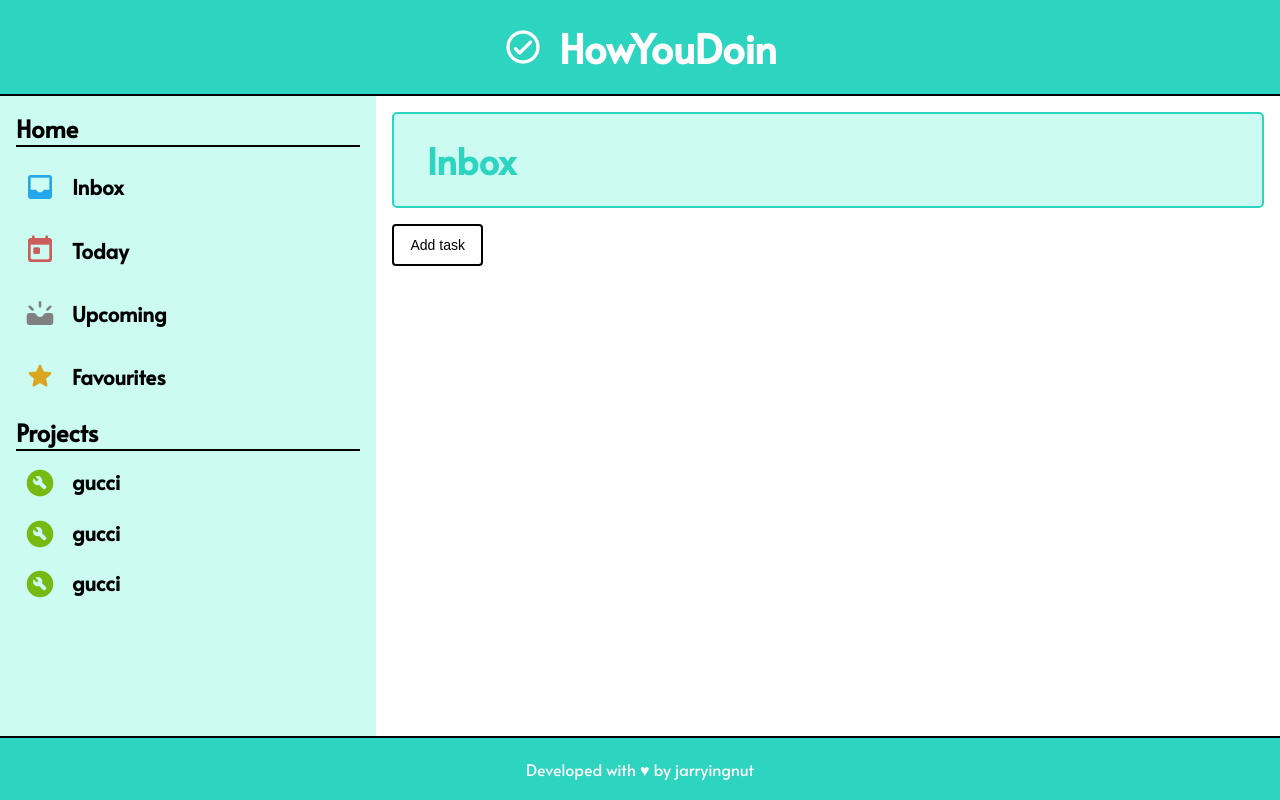
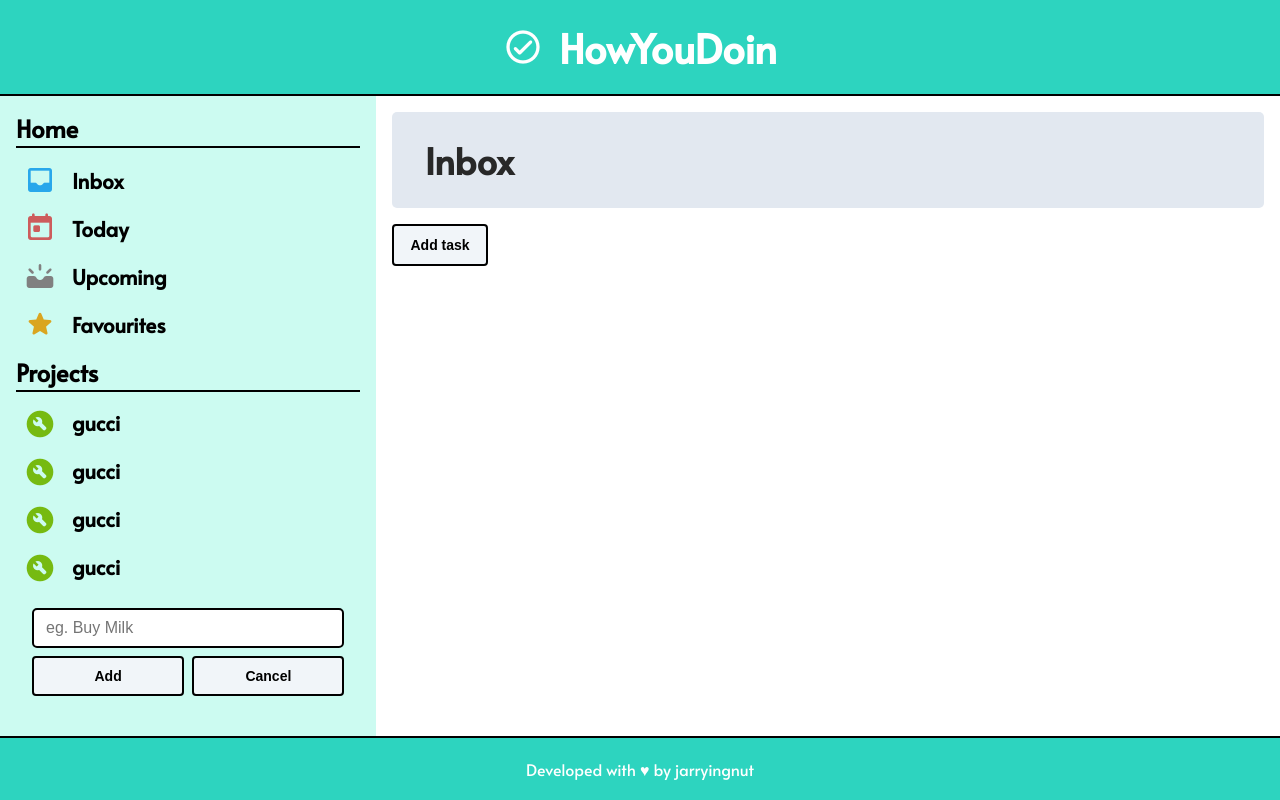
Before and after one commit to growindiedev/howyoudoin, a website built with webpack: page src/index.html in a window 1280 px wide. Built offline with nearby package versions, Linux system fonts and the light colour scheme.

Commit message:
sleek UI

```diff
--- a/src/index.html
+++ b/src/index.html
@@ -46,6 +46,16 @@
           <span class="material-icons-round project-icon">build_circle</span>
           <span class="project-item-text">gucci</span>
         </div>
+        <div class="projects-item">
+          <span class="material-icons-round project-icon">build_circle</span>
+          <span class="project-item-text">gucci</span>
+        </div>
+        <div class="project-form">
+          <input type="text" class="add-project-input" placeholder="eg. Buy Milk">
+          <button class="push-project">Add</button>
+          <button class="close-project-form">Cancel</button>
+        </div>
+        <!-- <button class="open-project-form">Add task</button> -->
       </div>
     </div>
     <div class="main-view">
--- a/src/style.scss
+++ b/src/style.scss
@@ -38,31 +38,10 @@ body {
 
 .sidebar {
   display: grid;
-  grid-template-rows: 1fr 6fr 1fr 6fr;
+  grid-template-rows: 1fr auto 1fr 6fr;
   overflow-y: scroll;
   background-color: #ccfbf1;
   padding: 1rem;
-  //color: #09c0a7;
-
-
-  // > *  {
-  //   border: 1px solid red;
-  // }
-  .home-container {
-    display: grid;
-    //grid-template-rows: repeat(4, 1fr);
-    grid-template-rows: repeat(auto-fit, minmax(3rem, 1fr));
-    overflow-y: scroll;
-    //gap: 0.5rem;
-  }
-
-  .projects-container {
-    display: grid;
-    //grid-template-rows: repeat(4, 1fr);
-    grid-template-rows: repeat(auto-fill, minmax(3rem, 1fr));
-    overflow-y: scroll;
-    //gap: 0.5rem;
-  }
 
   .home-item, .projects-item {
     // border: 2px solid #000;
@@ -152,10 +131,9 @@ body {
   display: flex;
   align-items: center;
   justify-content: left;
-  background-color: #ccfbf1;
-  border: 2px solid #2dd4bf;
+  background-color: #e2e8f0;
   padding-left: 2rem;
-  color: #2dd4bf;
+  color: #282828;
 
 }
 
@@ -200,6 +178,7 @@ body {
 }
 
 .input-form {
+  justify-self: center;
   display: grid;
   gap: 1rem;
   grid-template-columns: 1fr 1fr;
@@ -207,13 +186,28 @@ body {
   max-height: 10rem;
   // margin: 1rem 0;
   background-color: #ccfbf1;
-  border: 3px solid #000;
+  //border: 3px solid #000;
   border-radius: 5px;
 
   button {
     max-height: 40px;
   }
 
+}
+
+.project-form {
+  display: grid;
+  gap: 0.5rem;
+  grid-template-columns: 1fr 1fr;
+  padding: 1rem;
+  background-color: #ccfbf1;
+  // border: 3px solid #000;
+  // border-radius: 5px;
+
+  button {
+    // background-color: gold;
+    max-height: 40px;
+  }
 }
 
 button{
@@ -227,6 +221,7 @@ button{
   display: flex;
   flex-shrink: 0;
   font-size: 14px;
+  font-weight: 600;
   justify-content: center;
   line-height: 1;
   overflow: hidden;
@@ -235,6 +230,10 @@ button{
   text-overflow: ellipsis;
   transition: all .14s ease-out;
   white-space: nowrap;
+  //background-color: #2dd4bf;
+  background-color: #f1f5f9;
+  //color: white;
+
 }
 
 button:hover {
@@ -247,7 +246,7 @@ button:focus-visible{
 
 input {
   grid-column: 1/-1;
-  border: 3px solid #000;
+  border: 2px solid #000;
   border-radius: 5px;
   height: 40px;
   line-height: normal;
```
